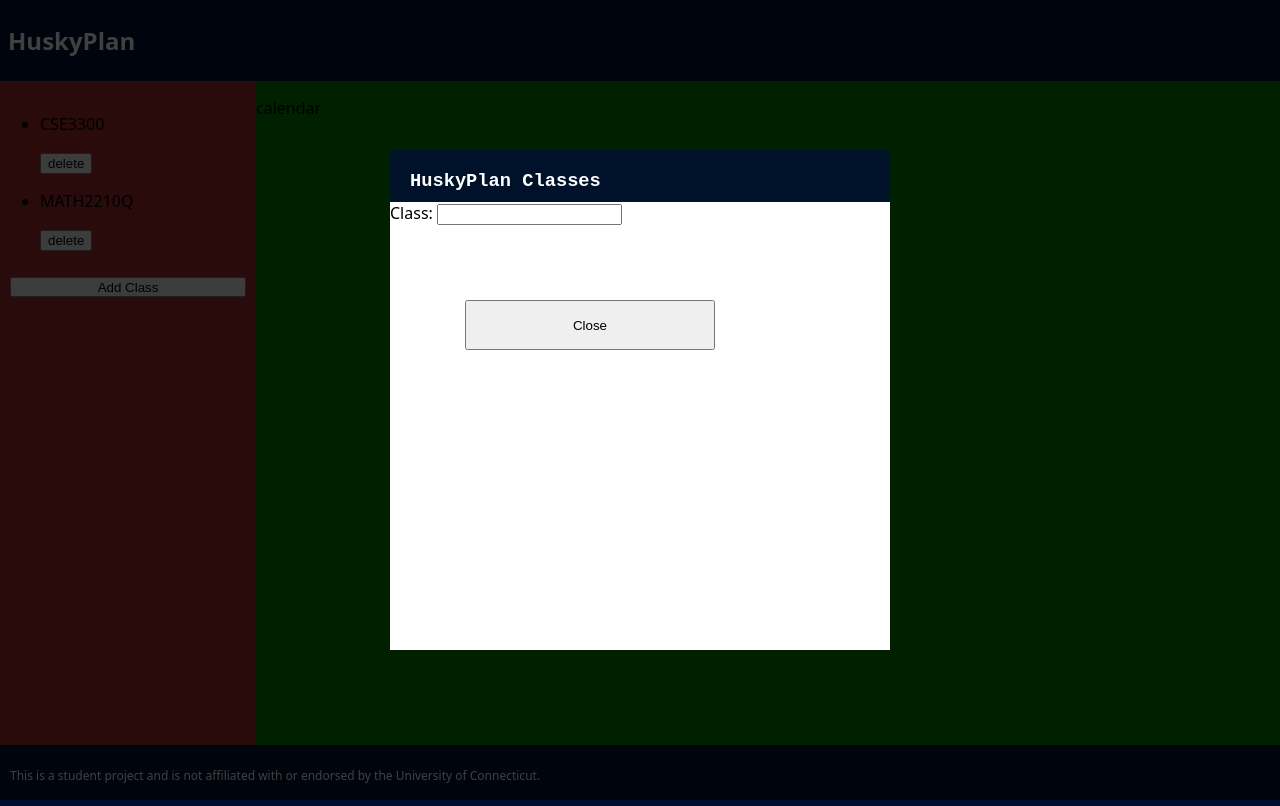
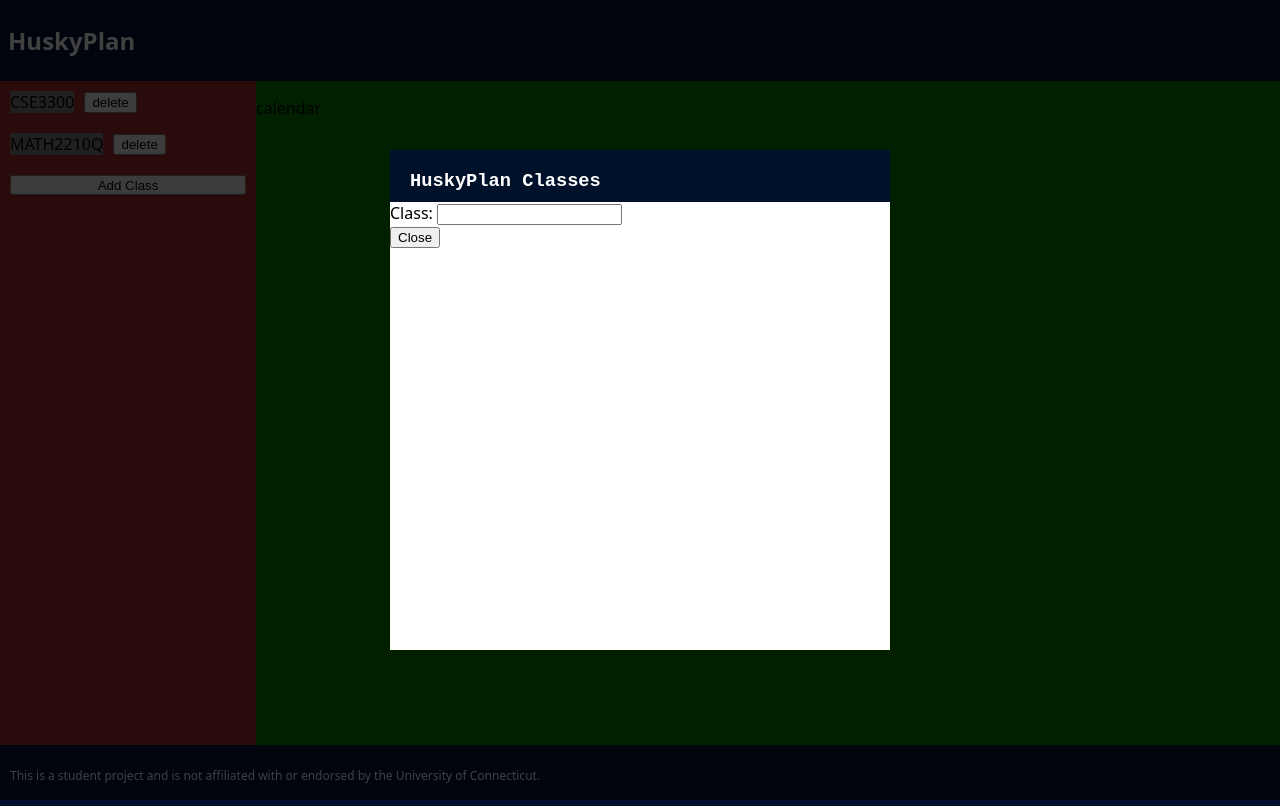
Before and after one commit to rodgiee/HuskyPlan, a React (Vite) app in the folder frontend/: page / in a window 1280 px wide. Both pictures are taken after a click on the button "Add Class". Built offline with nearby package versions, Linux system fonts and the light colour scheme.

Commit message:
added: form clear after submission functionality

```diff
--- a/frontend/src/components/classbar/ClassBar.css
+++ b/frontend/src/components/classbar/ClassBar.css
@@ -12,8 +12,14 @@
 	height: 20px;
 }
 
-.class-entry{
+.class{
+	display: flex;
+	align-items: center;
+}
+
+.class.name{
 	background-color: gray;
 	padding: 0;
 	margin: 10px;
+
 }
--- a/frontend/src/components/classbar/ClassBar.tsx
+++ b/frontend/src/components/classbar/ClassBar.tsx
@@ -20,9 +20,9 @@ function ClassBar(){
 	);
 
 	const mappedClasses = classes.map(classCurrent =>
-						<li>
-							<p>{classCurrent.name}</p>
-							<button className="delete-class" onClick={() => removeClass(classCurrent.id)}>delete</button>
+						<li className="class">
+							<p className="class name">{classCurrent.name}</p>
+							<button onClick={() => removeClass(classCurrent.id)}>delete</button>
 						</li>
 					 );
 
@@ -41,7 +41,7 @@ function ClassBar(){
 	return(
 		<>
 			<div className="classbar">
-				<ul>{mappedClasses}</ul>
+				<div>{mappedClasses}</div>
 				<button onClick={toggleModal} className="button"> Add Class</button>
 				{isModalOpen && <Modal classes={classes} setClasses={setClasses} setModal={toggleModal}/>}
 			</div>
--- a/frontend/src/components/classbar/modal/Modal.css
+++ b/frontend/src/components/classbar/modal/Modal.css
@@ -1,3 +1,7 @@
+.modal-body{
+	display: flex;
+	align-items: center;
+}
 
 .overlay{
 	position: fixed;
@@ -31,9 +35,3 @@
 	color: white;
 	margin: 0;
 }
-
-.modal-close{
-	margin: 75px;
-	height: 50px;
-	width: 50%;
-}
--- a/frontend/src/components/classbar/modal/Modal.tsx
+++ b/frontend/src/components/classbar/modal/Modal.tsx
@@ -1,3 +1,4 @@
+import {useState} from "react";
 import "./Modal.css";
 
 function Modal(props: any){
@@ -8,6 +9,8 @@ function Modal(props: any){
 
 	// to callback to close out modal
 	const toggleModal = props.setModal;
+
+	const [classInput, setClassInput] = useState("");
 
 	function handleSubmit(e : any) {
 		// Prevent the browser from reloading the page
@@ -34,7 +37,7 @@ function Modal(props: any){
 		));
 
 		// clear form input afer submission
-		//setInput("");
+		setClassInput("");
 	  }
 	return(
 		<>
@@ -43,7 +46,8 @@ function Modal(props: any){
 					<h3 className="modal-header">HuskyPlan Classes</h3>
 					<form method="post" onSubmit={handleSubmit}>
 						<label>
-							Class: <input name="classInput"/>
+							{/* value and onChange are assigned state variable to be allowed to be cleared on submission */}
+							Class: <input value={classInput} onChange={(e)=> setClassInput(e.target.value)} name="classInput"/>
 						</label>
 					</form>
 					<button onClick={toggleModal} className="modal-close">Close</button>
```
